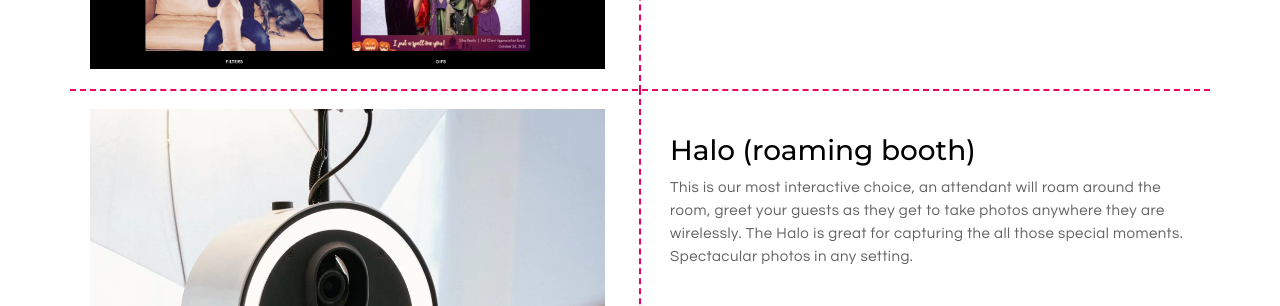
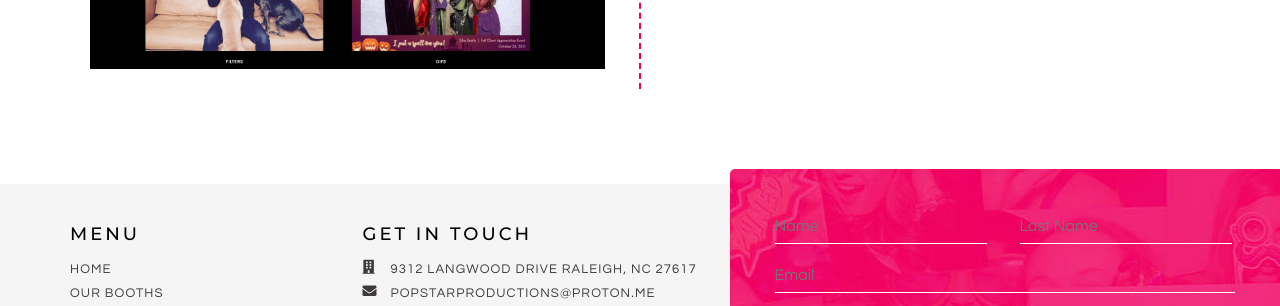
Before and after one commit to sullysaurus/popstar_photo_booths, a plain HTML site: page our_booth.html in a window 1280 px wide. Shown: the part 2507-2813 px from the top of the page. Drawn offline with Linux system fonts and the light colour scheme.

Commit message:
update about section

```diff
--- a/our_booth.html
+++ b/our_booth.html
@@ -369,7 +369,7 @@
             </div>
           </div>
 
-          <div class="our_booth_box">
+          <!-- <div class="our_booth_box">
             <div class="row">
               <div class="col-md-6">
                 <div class="our_booth_box_img">
@@ -389,7 +389,7 @@
                 </div>
               </div>
             </div>
-          </div>
+          </div> -->
         </div>
       </div>
 
```
